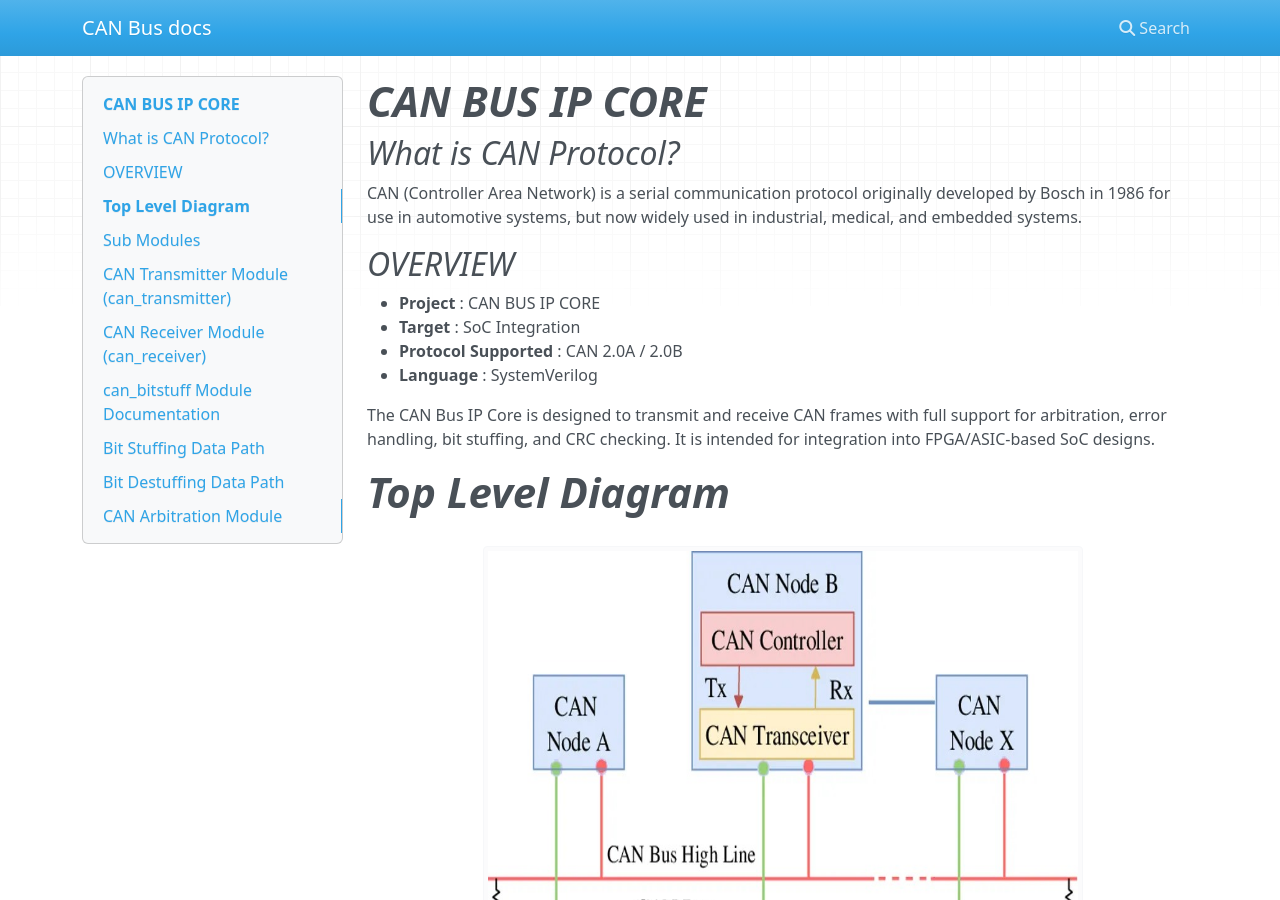
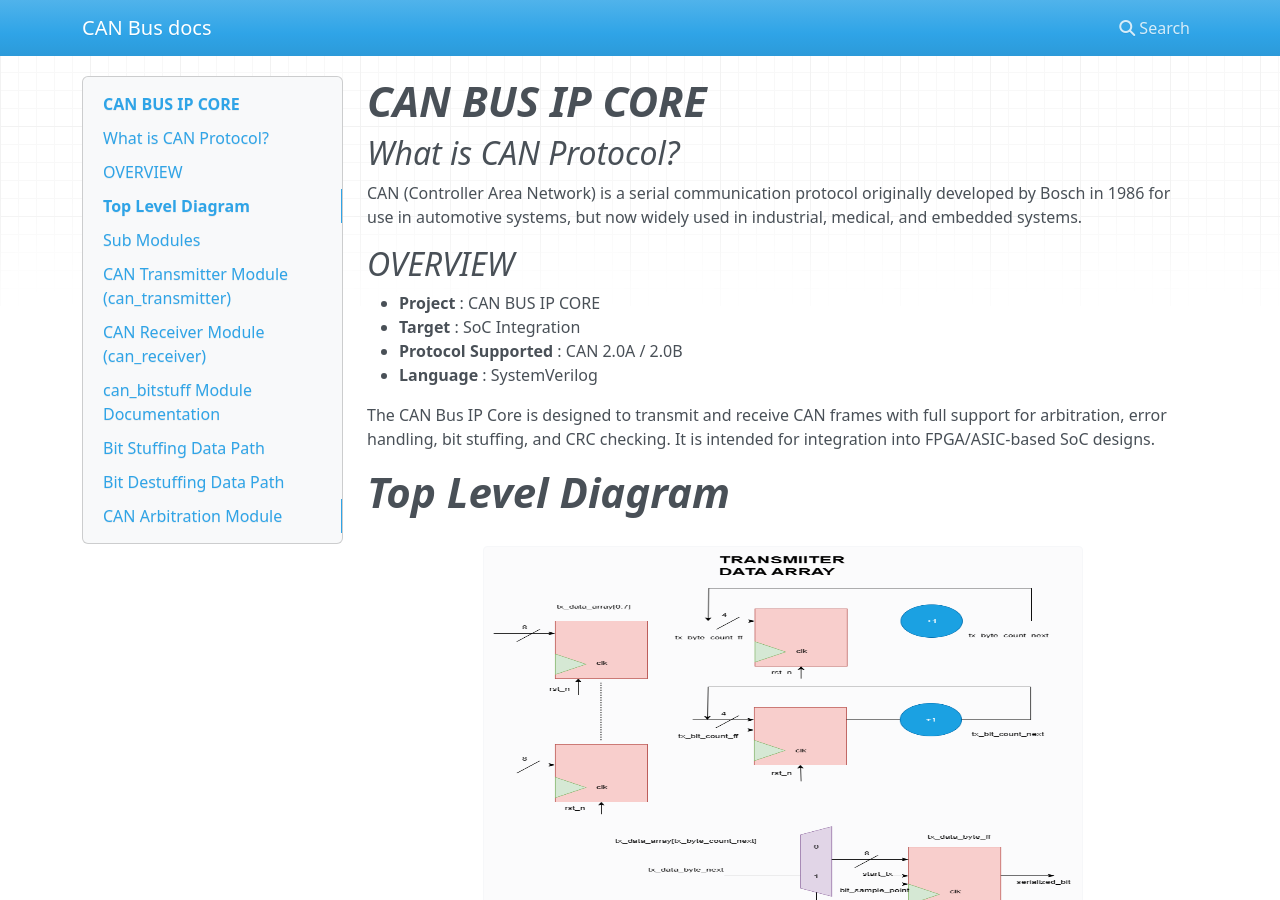
Before and after one commit to meds-uet/CAN-Bus, an MkDocs documentation site: the page built from docs/index.md, in a window 1280 px wide and 900 px high. Built offline with MkDocs 1.6.1, drawn with Linux system fonts in a browser that asks for light colours; nearby versions of some CDN libraries.

Commit message:
Update index.md

```diff
--- a/docs/index.md
+++ b/docs/index.md
@@ -13,6 +13,10 @@ CAN (Controller Area Network) is a serial communication protocol originally deve
 The CAN Bus IP Core is designed to transmit and receive CAN frames with full support for arbitration, error handling, bit stuffing, and CRC checking. It is intended for integration into FPGA/ASIC-based SoC designs.
 
 # ***Top Level Diagram***
+
+<div align="center">
+  <img src="https://github.com/meds-uet/CAN-Bus/blob/main/docs/images_design/can_transmitter.png" width="600" height="400">
+</div>
 
 <div align="center">
   <img src="https://github.com/meds-uet/CAN-Bus/blob/main/docs/images_design/top%20module.jpg" width="600" height="400">
```
